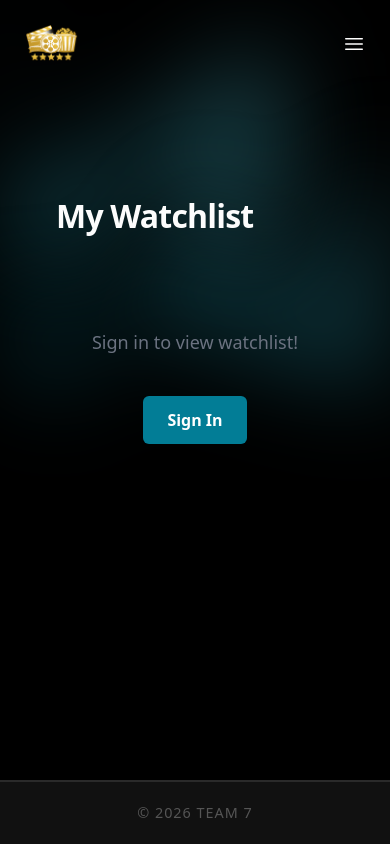
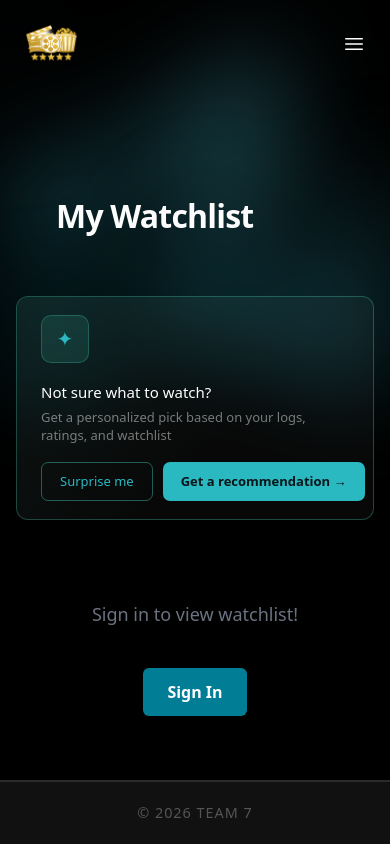
Before and after one commit to CS4300-CS5300-SP26/dev7_cust4, a Django app: page /watchlist/ in a window 390 px wide. Run offline with Django 4.2, Linux system fonts and the light colour scheme; style sheets or scripts are compiled from the project's sources; parts of the project's set-up code (start-up, migrations or seed data) failed here and were passed over; some libraries are stand-ins or nearby versions.

Commit message:
Add recommendation banner in watchlist page

```diff
--- a/cinelog/home/static/css/movies.css
+++ b/cinelog/home/static/css/movies.css
@@ -22,6 +22,7 @@
   overflow: hidden;
   transform: translateZ(0);
   filter: blur(48px);
+  pointer-events: none;
 }
 
 .hero-blob--top {
@@ -206,3 +207,31 @@
   text-decoration: none;
   color: inherit;
 }
+
+@media (max-width: 1200px) {
+  .rec-banner {
+    margin: 1.5rem 10rem !important;
+  }
+}
+
+@media (max-width: 900px) {
+  .rec-banner {
+    margin: 1.5rem 4rem !important;
+  }
+}
+
+@media (max-width: 768px) {
+  .rec-banner {
+    flex-direction: column !important;
+    align-items: flex-start !important;
+    margin: 1.5rem 1rem !important;
+  }
+
+  .rec-banner-actions {
+    width: 100%;
+  }
+
+  .rec-banner-actions button {
+    flex: 1;
+  }
+}
--- a/cinelog/home/templates/watchlist.html
+++ b/cinelog/home/templates/watchlist.html
@@ -19,6 +19,30 @@
     <div aria-hidden="true" class="hero-blob hero-blob--bottom">
         <div class="hero-blob__shape hero-blob__shape--bottom"></div>
     </div>
+</div>
+
+
+<!-- ── Recommendation Banner ── -->
+<div class="rec-banner" style="position: relative; display: flex; align-items: center; gap: 18px; margin: 1.5rem 20rem; padding: 18px 24px; background: rgba(255,255,255,0.03); border: 1px solid rgba(77,217,192,0.3); border-radius: 12px; overflow: hidden;">
+
+    <div aria-hidden="true" style="position: absolute; inset: 0; background: linear-gradient(135deg, rgba(77,217,192,0.07) 0%, transparent 60%); pointer-events: none;"></div>
+
+    <div style="position: relative; z-index: 1; flex-shrink: 0; width: 48px; height: 48px; display: flex; align-items: center; justify-content: center; font-size: 20px; color: #2ab8c1; background: rgba(77,217,192,0.12); border: 1px solid rgba(77,217,192,0.25); border-radius: 10px;">✦</div>
+
+    <div style="position: relative; z-index: 1; flex: 1;">
+        <p style="font-size: 15px; font-weight: 500; color: #ffffff; margin-bottom: 4px;">Not sure what to watch?</p>
+        <p style="font-size: 13px; color: rgba(255,255,255,0.45); line-height: 1.4;">Get a personalized pick based on your logs, ratings, and watchlist</p>
+    </div>
+
+    <div class="rec-banner-actions" style="position: relative; z-index: 1; display: flex; gap: 10px; flex-shrink: 0;">
+        <button onclick="window.location.href='{% url 'recommendations' %}?mode=surprise'" style="padding: 9px 18px; border-radius: 7px; font-size: 13px; font-weight: 500; cursor: pointer; white-space: nowrap; background: transparent; color: #2ab8c1; border: 1px solid rgba(77,217,192,0.4);">
+            Surprise me
+        </button>
+        <button onclick="window.location.href='{% url 'recommendations' %}'" style="padding: 9px 18px; border-radius: 7px; font-size: 13px; font-weight: 600; cursor: pointer; white-space: nowrap; background: #2ab8c1; color: #08161a; border: none;">
+            Get a recommendation →
+        </button>
+    </div>
+
 </div>
 
 {% if is_authenticated %}
```
